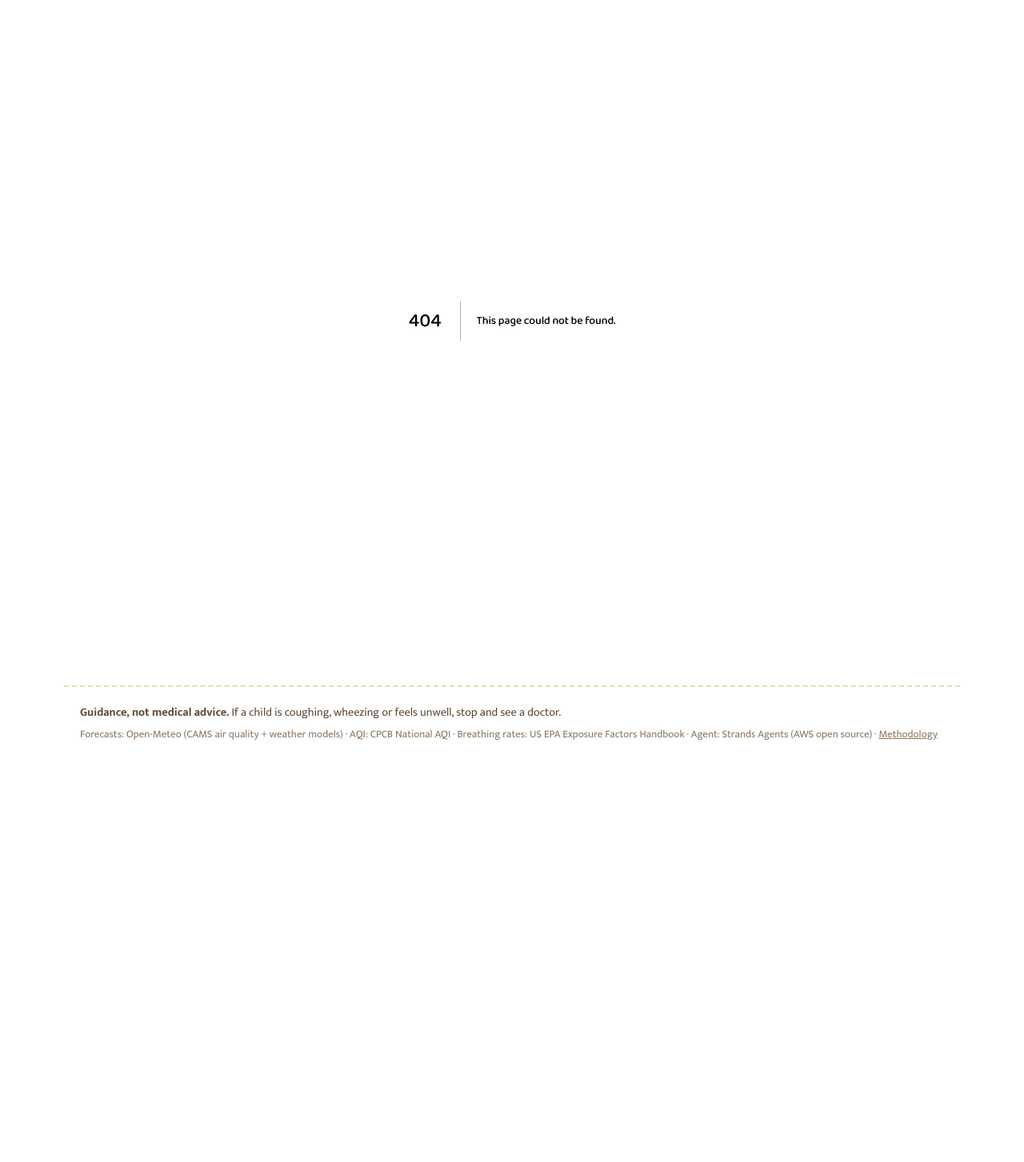
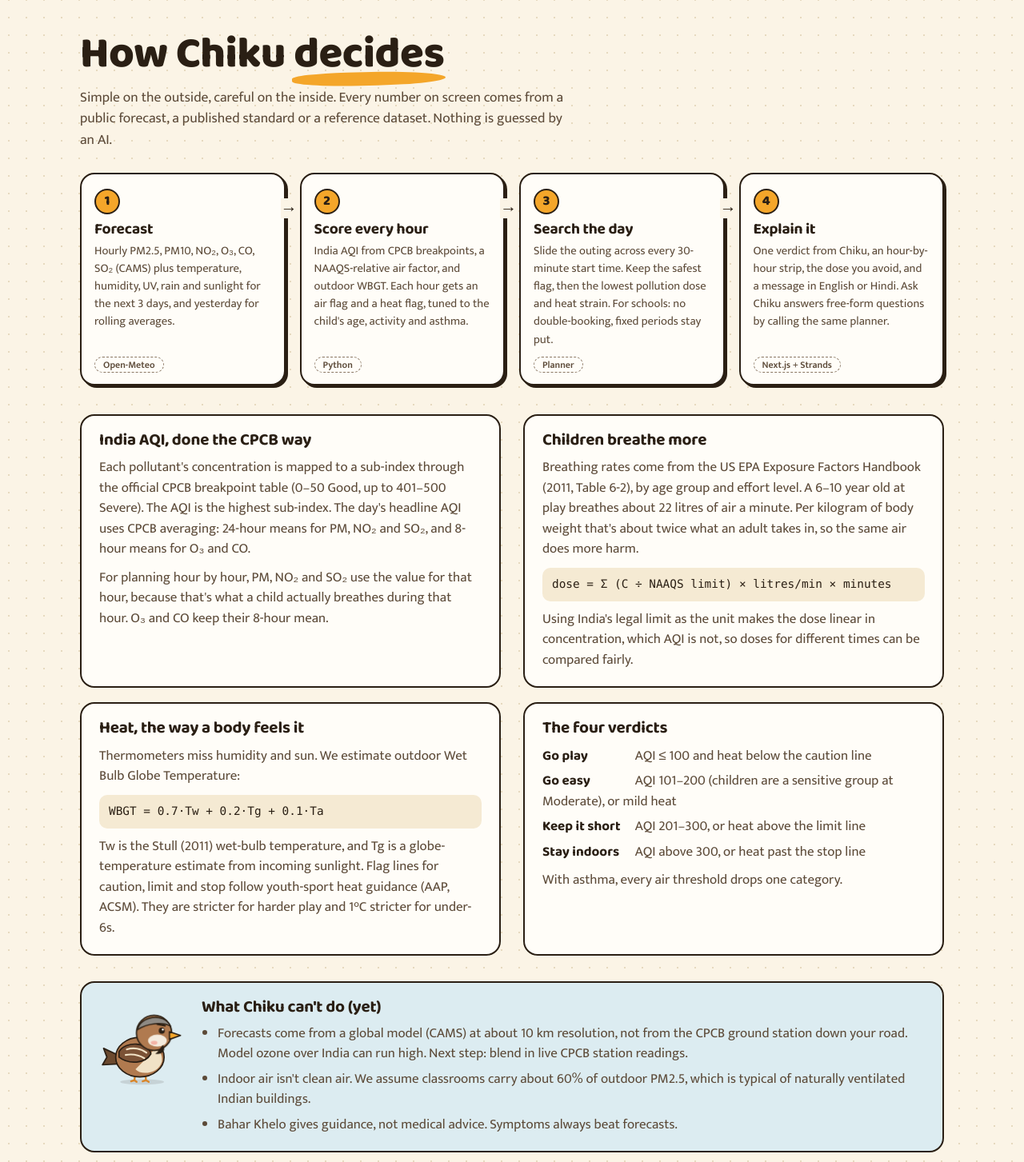
Before and after one commit to ShashGreninja/ChikuAI, a Next.js app in the folder web/: page /how-it-works in a window 1280 px wide. Before the commit this address had no page. Shown: the part 77-1530 px from the top of the page at 80% size. Before the commit the page ends 1045 px from the top, so only its background shows below. Built offline with nearby package versions, Linux system fonts and the light colour scheme.

Commit message:
How it works page: method, sources and known limits; sparrow favicon

```diff
--- /dev/null
+++ b/web/app/how-it-works/how.module.css
@@ -0,0 +1,174 @@
+.pipeline {
+  list-style: none;
+  margin: 0 0 36px;
+  padding: 0;
+  display: grid;
+  grid-template-columns: repeat(4, 1fr);
+  gap: 18px;
+  counter-reset: none;
+}
+
+.stage {
+  position: relative;
+  background: var(--card);
+  border: 2px solid var(--line);
+  border-radius: var(--radius);
+  box-shadow: var(--shadow);
+  padding: 18px 16px 44px;
+}
+
+/* arrow to the next stage */
+.stage:not(:last-child)::after {
+  content: "→";
+  position: absolute;
+  right: -17px;
+  top: 30px;
+  font-family: var(--font-display);
+  font-weight: 800;
+  font-size: 1.3rem;
+  color: var(--ink);
+  background: var(--paper);
+  line-height: 1;
+  padding: 2px 0;
+}
+
+.step {
+  display: inline-grid;
+  place-items: center;
+  width: 32px;
+  height: 32px;
+  border-radius: 50%;
+  background: var(--marigold);
+  border: 2px solid var(--line);
+  font-family: var(--font-display);
+  font-weight: 800;
+  margin-bottom: 8px;
+}
+
+.stage h2 {
+  font-size: 1.2rem;
+  margin-bottom: 6px;
+}
+
+.stage p {
+  font-size: 0.92rem;
+  color: var(--ink-2);
+}
+
+.tag {
+  position: absolute;
+  left: 16px;
+  bottom: 14px;
+  font-size: 0.75rem;
+  font-weight: 600;
+  border: 1.5px dashed var(--ink-3);
+  border-radius: 999px;
+  padding: 0 10px;
+  color: var(--ink-2);
+}
+
+.cols {
+  display: grid;
+  grid-template-columns: repeat(2, 1fr);
+  gap: 18px 28px;
+  margin-bottom: 32px;
+}
+
+.block {
+  background: var(--card);
+  border: 2px solid var(--line);
+  border-radius: var(--radius);
+  padding: 20px 22px;
+  display: grid;
+  gap: 10px;
+  align-content: start;
+}
+
+.block h2 {
+  font-size: 1.3rem;
+}
+
+.block p {
+  color: var(--ink-2);
+}
+
+.code {
+  margin: 0;
+  font-family: ui-monospace, "Cascadia Code", Consolas, monospace;
+  font-size: 0.9rem;
+  background: var(--paper-2);
+  border-radius: 10px;
+  padding: 10px 12px;
+  overflow-x: auto;
+}
+
+.levels {
+  list-style: none;
+  margin: 0;
+  padding: 0;
+  display: grid;
+  gap: 6px;
+  color: var(--ink-2);
+}
+
+.levels b {
+  display: inline-block;
+  min-width: 112px;
+  color: var(--ink);
+  font-family: var(--font-display);
+}
+
+.honest {
+  display: grid;
+  grid-template-columns: auto 1fr;
+  gap: 18px;
+  align-items: start;
+  background: var(--sky-soft);
+  border: 2px solid var(--line);
+  border-radius: var(--radius);
+  padding: 20px 22px;
+  margin-bottom: 28px;
+}
+
+.honest h2 {
+  font-size: 1.3rem;
+  margin-bottom: 8px;
+}
+
+.honest ul,
+.stack ul {
+  margin: 0;
+  padding-left: 20px;
+  display: grid;
+  gap: 6px;
+  color: var(--ink-2);
+}
+
+.stack h2 {
+  font-size: 1.3rem;
+  margin-bottom: 8px;
+}
+
+@media (max-width: 900px) {
+  .pipeline {
+    grid-template-columns: 1fr 1fr;
+  }
+  .stage:nth-child(2)::after {
+    display: none;
+  }
+  .cols {
+    grid-template-columns: 1fr;
+  }
+}
+
+@media (max-width: 560px) {
+  .pipeline {
+    grid-template-columns: 1fr;
+  }
+  .stage::after {
+    display: none;
+  }
+  .honest {
+    grid-template-columns: 1fr;
+  }
+}
--- /dev/null
+++ b/web/app/how-it-works/page.tsx
@@ -0,0 +1,160 @@
+import type { Metadata } from "next";
+import Chiku from "@/components/Chiku";
+import home from "../page.module.css";
+import styles from "./how.module.css";
+
+export const metadata: Metadata = {
+  title: "How it works — Bahar Khelo",
+  description: "Data sources, the India AQI calculation, the child breathing model, heat stress and the planner.",
+};
+
+const PIPELINE = [
+  {
+    step: "1",
+    title: "Forecast",
+    body: "Hourly PM2.5, PM10, NO₂, O₃, CO, SO₂ (CAMS) plus temperature, humidity, UV, rain and sunlight for the next 3 days, and yesterday for rolling averages.",
+    tag: "Open-Meteo",
+  },
+  {
+    step: "2",
+    title: "Score every hour",
+    body: "India AQI from CPCB breakpoints, a NAAQS-relative air factor, and outdoor WBGT. Each hour gets an air flag and a heat flag, tuned to the child's age, activity and asthma.",
+    tag: "Python",
+  },
+  {
+    step: "3",
+    title: "Search the day",
+    body: "Slide the outing across every 30-minute start time. Keep the safest flag, then the lowest pollution dose and heat strain. For schools: no double-booking, fixed periods stay put.",
+    tag: "Planner",
+  },
+  {
+    step: "4",
+    title: "Explain it",
+    body: "One verdict from Chiku, an hour-by-hour strip, the dose you avoid, and a message in English or Hindi. Ask Chiku answers free-form questions by calling the same planner.",
+    tag: "Next.js + Strands",
+  },
+];
+
+export default function HowItWorks() {
+  return (
+    <div className={home.page}>
+      <section className={home.hero}>
+        <h1>
+          How Chiku <span className={home.out}>decides</span>
+        </h1>
+        <p>
+          Simple on the outside, careful on the inside. Every number on screen comes from a public forecast, a
+          published standard or a reference dataset. Nothing is guessed by an AI.
+        </p>
+      </section>
+
+      <ol className={styles.pipeline} aria-label="How a plan is made">
+        {PIPELINE.map((p) => (
+          <li key={p.step} className={styles.stage}>
+            <span className={styles.step}>{p.step}</span>
+            <h2>{p.title}</h2>
+            <p>{p.body}</p>
+            <span className={styles.tag}>{p.tag}</span>
+          </li>
+        ))}
+      </ol>
+
+      <div className={styles.cols}>
+        <article className={styles.block}>
+          <h2>India AQI, done the CPCB way</h2>
+          <p>
+            Each pollutant&apos;s concentration is mapped to a sub-index through the official CPCB breakpoint table
+            (0–50 Good, up to 401–500 Severe). The AQI is the highest sub-index. The day&apos;s headline AQI uses
+            CPCB averaging: 24-hour means for PM, NO₂ and SO₂, and 8-hour means for O₃ and CO.
+          </p>
+          <p>
+            For planning hour by hour, PM, NO₂ and SO₂ use the value for that hour, because that&apos;s what a child
+            actually breathes during that hour. O₃ and CO keep their 8-hour mean.
+          </p>
+        </article>
+
+        <article className={styles.block}>
+          <h2>Children breathe more</h2>
+          <p>
+            Breathing rates come from the US EPA Exposure Factors Handbook (2011, Table 6-2), by age group and effort
+            level. A 6–10 year old at play breathes about 22 litres of air a minute. Per kilogram of body weight
+            that&apos;s about twice what an adult takes in, so the same air does more harm.
+          </p>
+          <pre className={styles.code}>dose = Σ (C ÷ NAAQS limit) × litres/min × minutes</pre>
+          <p>
+            Using India&apos;s legal limit as the unit makes the dose linear in concentration, which AQI is not, so
+            doses for different times can be compared fairly.
+          </p>
+        </article>
+
+        <article className={styles.block}>
+          <h2>Heat, the way a body feels it</h2>
+          <p>
+            Thermometers miss humidity and sun. We estimate outdoor Wet Bulb Globe Temperature:
+          </p>
+          <pre className={styles.code}>WBGT = 0.7·Tw + 0.2·Tg + 0.1·Ta</pre>
+          <p>
+            Tw is the Stull (2011) wet-bulb temperature, and Tg is a globe-temperature estimate from incoming
+            sunlight. Flag lines for caution, limit and stop follow youth-sport heat guidance (AAP, ACSM). They are
+            stricter for harder play and 1°C stricter for under-6s.
+          </p>
+        </article>
+
+        <article className={styles.block}>
+          <h2>The four verdicts</h2>
+          <ul className={styles.levels}>
+            <li>
+              <b>Go play</b> AQI ≤ 100 and heat below the caution line
+            </li>
+            <li>
+              <b>Go easy</b> AQI 101–200 (children are a sensitive group at Moderate), or mild heat
+            </li>
+            <li>
+              <b>Keep it short</b> AQI 201–300, or heat above the limit line
+            </li>
+            <li>
+              <b>Stay indoors</b> AQI above 300, or heat past the stop line
+            </li>
+          </ul>
+          <p>With asthma, every air threshold drops one category.</p>
+        </article>
+      </div>
+
+      <section className={styles.honest}>
+        <Chiku mood="careful" size={110} />
+        <div>
+          <h2>What Chiku can&apos;t do (yet)</h2>
+          <ul>
+            <li>
+              Forecasts come from a global model (CAMS) at about 10 km resolution, not from the CPCB ground station
+              down your road. Model ozone over India can run high. Next step: blend in live CPCB station readings.
+            </li>
+            <li>
+              Indoor air isn&apos;t clean air. We assume classrooms carry about 60% of outdoor PM2.5, which is typical of
+              naturally ventilated Indian buildings.
+            </li>
+            <li>Bahar Khelo gives guidance, not medical advice. Symptoms always beat forecasts.</li>
+          </ul>
+        </div>
+      </section>
+
+      <section className={styles.stack}>
+        <h2>Built with</h2>
+        <ul>
+          <li>
+            <b>Strands Agents</b> (AWS open source): the Ask Chiku agent and its tools
+          </li>
+          <li>
+            <b>FastAPI + Python</b>: AQI, heat, exposure and the planner, with unit tests
+          </li>
+          <li>
+            <b>Next.js</b>: the web app
+          </li>
+          <li>
+            <b>Open-Meteo</b>: free CAMS air-quality and weather forecasts
+          </li>
+        </ul>
+      </section>
+    </div>
+  );
+}
```
Also changed, not shown: web/app/icon.svg (added).
